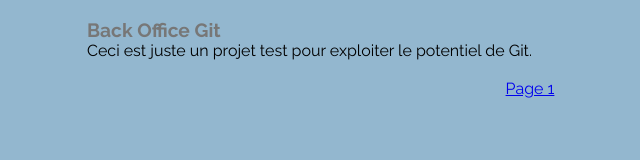
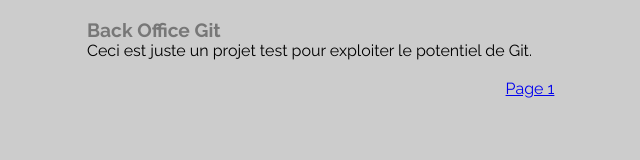
Before and after one commit to StephaneGrareAcadomia/BackOfficeGit, a plain HTML site: page index.html in a window 1280 px wide. Shown: the whole page, without its empty margins (110-750 px from the left). Drawn offline with Linux system fonts and the light colour scheme.

Commit message:
Changement de le couleur de fond

```diff
--- a/css/theme.css
+++ b/css/theme.css
@@ -5,7 +5,7 @@
 
 body {
     color : #ffffff;
-    background-color : #93b7cf;
+    background-color : #cccccc;
     text-align : center;
     font-family: "Raleway", Helvetica, sans-serif;
     padding : 0;
```
